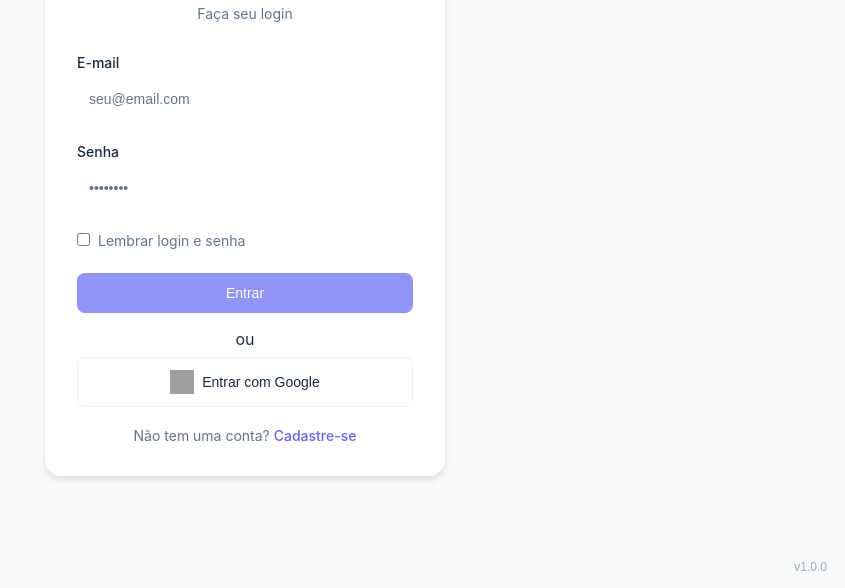
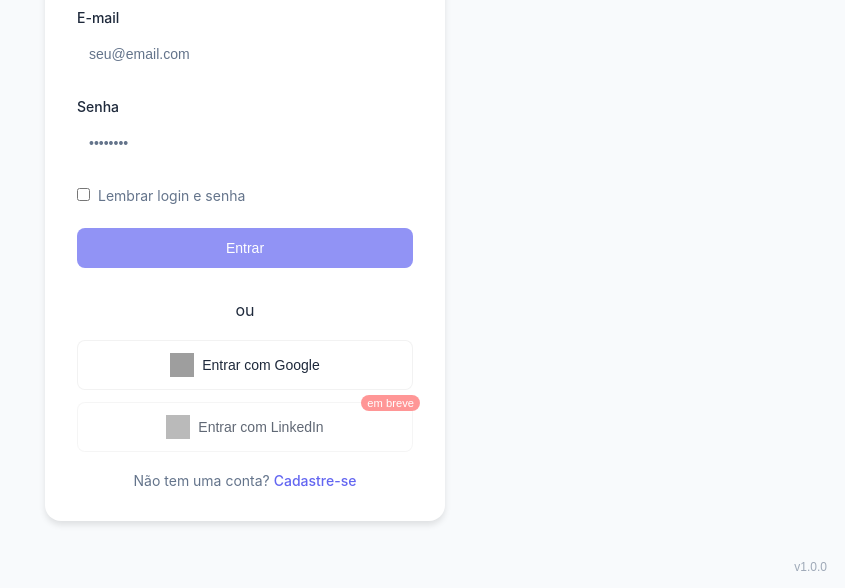
Before and after one commit to CharlesSampaio-CRS/spacehub, an Electron app: page src/pages/login/login.html in a window 1200 px wide. Shown: the part 212-800 px from the top of the page, without its empty margins (355-1200 px from the left). Drawn offline with nearby package versions, Linux system fonts and the light colour scheme; no server answers; grey boxes are pictures that could not be loaded.

Commit message:
add login linkedin coming soon

```diff
--- a/src/pages/login/login.html
+++ b/src/pages/login/login.html
@@ -97,6 +97,11 @@
         <img width="24" height="24" src="https://img.icons8.com/color/48/google-logo.png" alt="google-logo" />
         <span data-translate="Entrar com Google">Entrar com Google</span>
       </button>
+      <button id="linkedinLogin" class="btn btn-linkedin" disabled>
+        <img width="24" height="24" src="https://img.icons8.com/color/48/linkedin.png" alt="linkedin-logo" />
+        <span data-translate="Entrar com LinkedIn">Entrar com LinkedIn</span>
+        <span class="coming-soon" data-translate="em breve">em breve</span>
+      </button>
     </div>
 
     <p class="footer-text" style="margin-top: 20px;">
@@ -120,6 +125,8 @@
         'Entrar': 'Entrar',
         'ou': 'ou',
         'Entrar com Google': 'Entrar com Google',
+        'Entrar com LinkedIn': 'Entrar com LinkedIn',
+        'em breve': 'em breve',
         'Não tem uma conta?': 'Não tem uma conta?',
         'Cadastre-se': 'Cadastre-se',
         'seu@email.com': 'seu@email.com',
@@ -137,6 +144,8 @@
         'Entrar': 'Sign in',
         'ou': 'or',
         'Entrar com Google': 'Sign in with Google',
+        'Entrar com LinkedIn': 'Sign in with LinkedIn',
+        'em breve': 'coming soon',
         'Não tem uma conta?': 'Don\'t have an account?',
         'Cadastre-se': 'Sign up',
         'seu@email.com': 'your@email.com',
--- a/src/pages/login/login.js
+++ b/src/pages/login/login.js
@@ -1,7 +1,3 @@
-// const { ipcRenderer } = require("electron");
-// const axios = require("axios");
-// const Swal = require("sweetalert2");
-
 async function login() {
   const email = document.getElementById('email').value;
   const password = document.getElementById('password').value;
@@ -27,7 +23,13 @@
       localStorage.removeItem('rememberedPassword');
     }
 
-    window.electronAPI.send('login-success', data.token);
+    const token = data.data?.token || data.token;
+
+    if (!token) {
+      throw new Error('Token não encontrado na resposta do servidor');
+    }
+
+    window.electronAPI.send('login-success', token);
   } catch (error) {
     Swal.fire({
       icon: 'error',
@@ -218,6 +220,17 @@
     window.electronAPI.send('start-google-login');
   });
 
+  // Ação para login com LinkedIn (desabilitado - em breve)
+  document.getElementById('linkedinLogin')?.addEventListener('click', () => {
+    Swal.fire({
+      icon: 'info',
+      title: 'Em breve',
+      text: 'O login com LinkedIn estará disponível em breve!',
+      confirmButtonColor: '#3085d6',
+      confirmButtonText: 'OK'
+    });
+  });
+
   // Eventos de resposta de login com Google
   window.electronAPI.on('google-login-success', async (event, tokens) => {
     try {
--- a/src/pages/login/style.css
+++ b/src/pages/login/style.css
@@ -285,6 +285,50 @@
     background-color: var(--hover-color);
 }
 
+.login-actions {
+    display: flex;
+    flex-direction: column;
+    gap: 12px;
+    margin-top: 16px;
+}
+
+.btn-linkedin {
+    background-color: var(--component-bg);
+    color: var(--text-primary);
+    border: var(--component-border);
+    position: relative;
+    opacity: 0.6;
+    cursor: not-allowed;
+}
+
+.btn-linkedin:hover {
+    background-color: var(--component-bg);
+    transform: none;
+}
+
+.coming-soon {
+    position: absolute;
+    top: -8px;
+    right: -8px;
+    background-color: #ff6b6b;
+    color: white;
+    font-size: 0.7rem;
+    padding: 2px 6px;
+    border-radius: 10px;
+    font-weight: 500;
+    white-space: nowrap;
+}
+
+body.dark-mode .btn-linkedin {
+    background-color: var(--component-bg);
+    border-color: var(--component-border);
+    opacity: 0.5;
+}
+
+body.dark-mode .coming-soon {
+    background-color: #ff5252;
+}
+
 /* Toggle Switch */
 .theme-toggle {
     display: flex;
```
